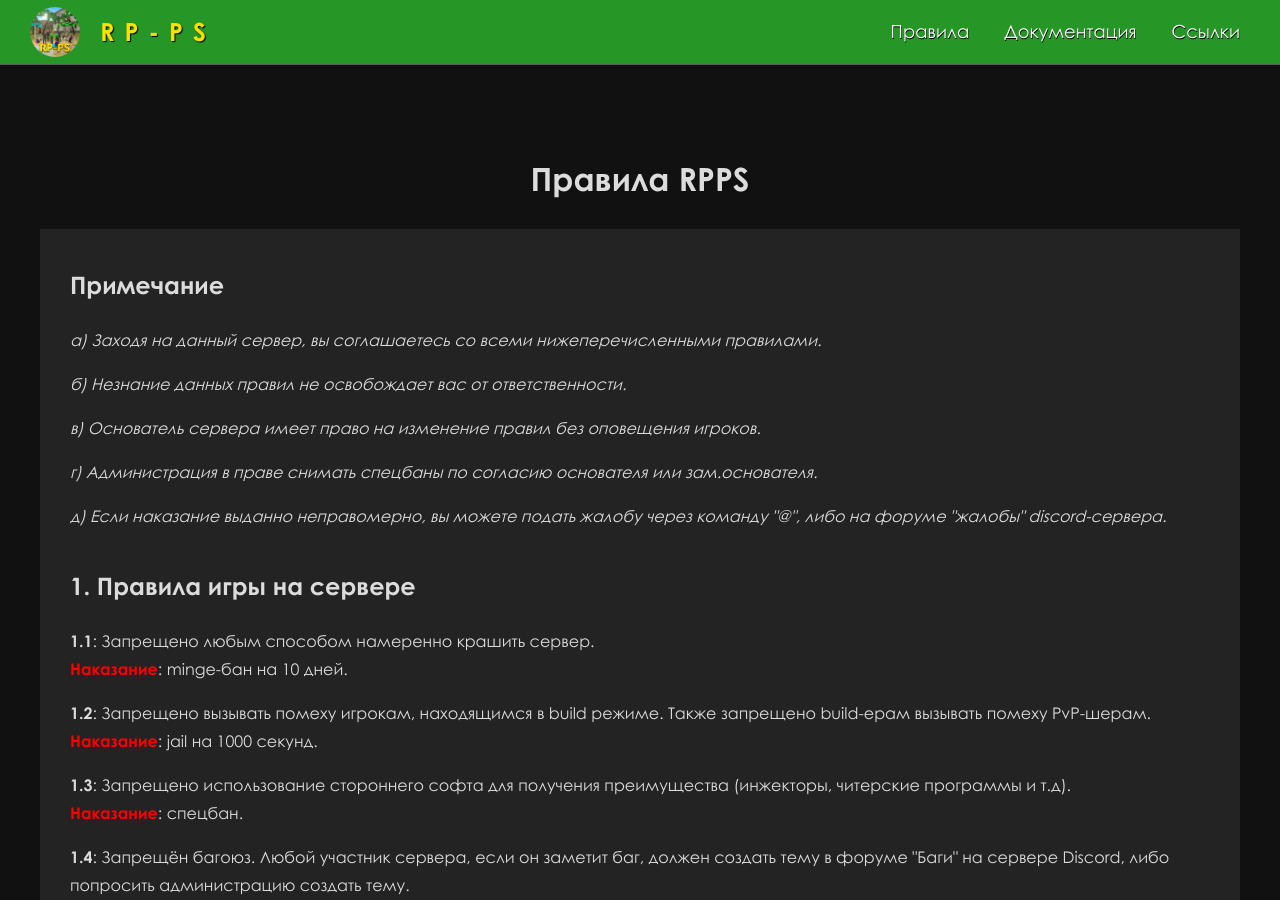
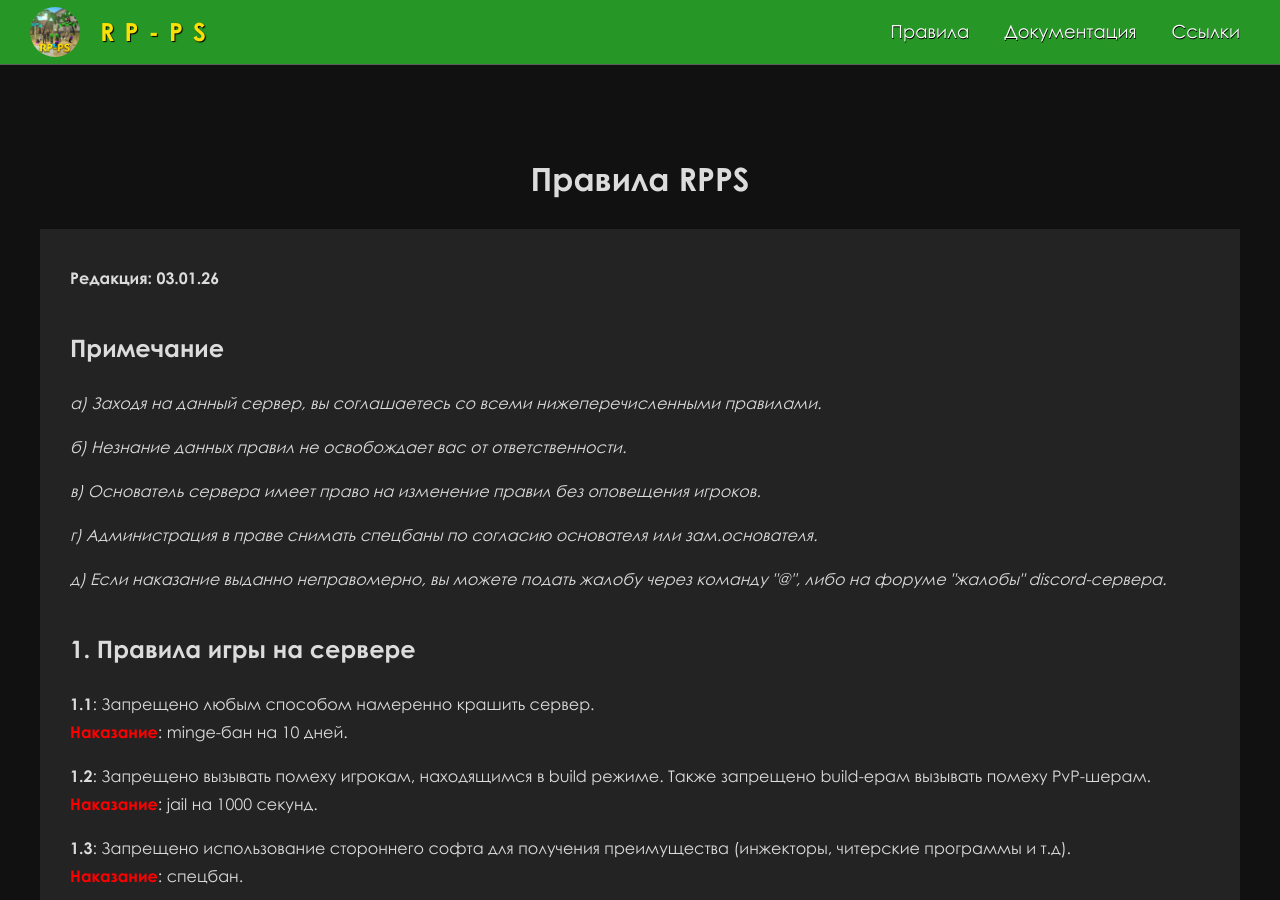
Before and after one commit to RP-PS/RP-PS.github.io, a Jekyll site: the page built from rules.md, in a window 1280 px wide and 900 px high. Built offline with Jekyll 4.4.1, drawn with Linux system fonts in a browser that asks for light colours.

Commit message:
[skip] Сделал чтобы редакция обновлялась только при изменении rules.md

```diff
--- /dev/null
+++ b/_includes/redaction.md
@@ -0,0 +1 @@
+#### Редакция: 03.01.26
--- a/rules.md
+++ b/rules.md
@@ -12,6 +12,8 @@ layout: default
    max-width: 100%
 }
 </style>
+
+{% include redaction.md %}
 
 ## Примечание
 
```
Also changed, not shown: .github/workflows/build_deploy.yml.
